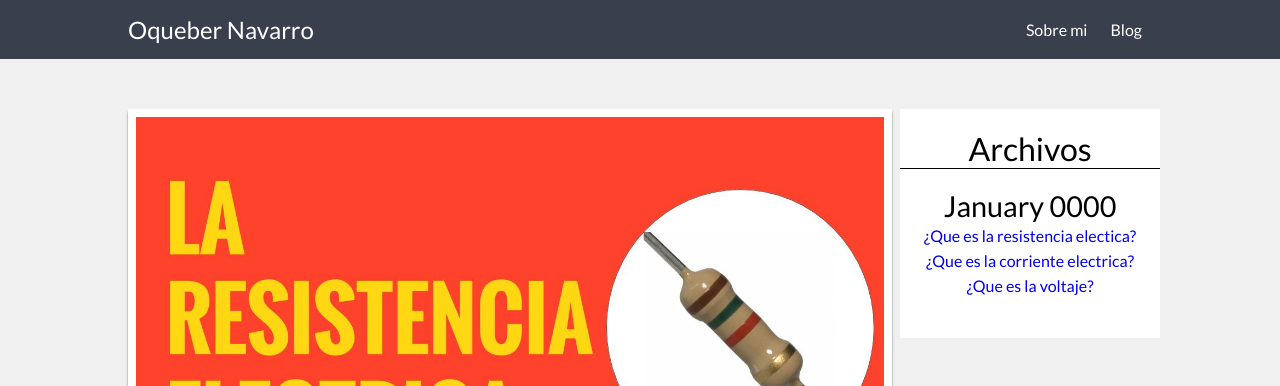
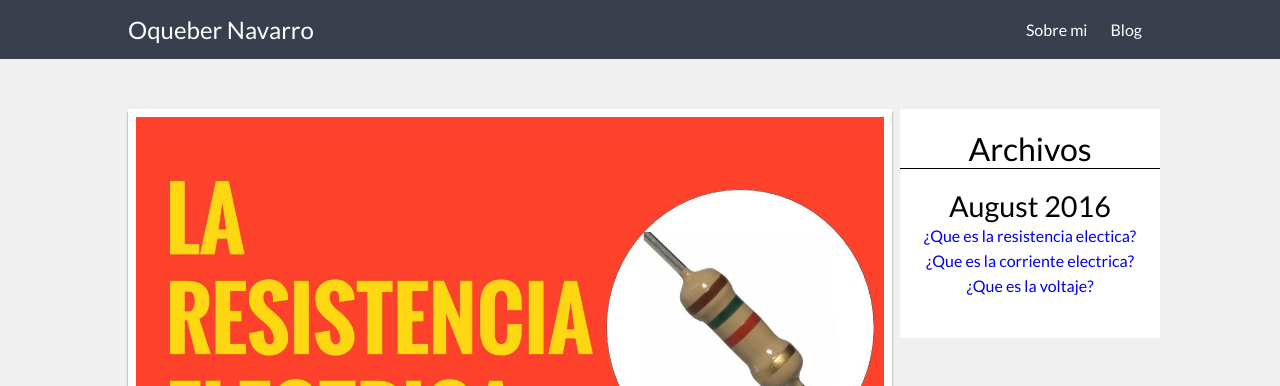
Before and after one commit to oqueber/oqueber-oqueber.github.io, a Jekyll site: the page built from blog/index.html, in a window 1280 px wide and 900 px high. Shown: the top 386 px of the window. Built offline with Jekyll 4.4.1, drawn with Linux system fonts in a browser that asks for light colours; nearby versions of some CDN libraries; the list of posts is cut into pages by our own code; comment, search, counter and statistics services are not loaded.

Commit message:
mejorando el archivo

```diff
--- a/blog/index.html
+++ b/blog/index.html
@@ -31,13 +31,13 @@ adsenseQuitar: 0
                <div style="background:#fff;text-align: center;padding-bottom:40px">
                     <h1 style="font-size:2em;padding-top: 20px; border-bottom: 1px solid black;">Archivos</h1>
                     {% for post in site.posts %}
-                         {% capture month %}{{ post.date | date: '%m%Y' }}{% endcapture %}
-                         {% capture nmonth %}{{ post.next.date | date: '%m%Y' }}{% endcapture %}
+                         {% capture month %}{{ post.fecha | date: '%m%Y' }}{% endcapture %}
+                         {% capture nmonth %}{{ post.next.fecha | date: '%m%Y' }}{% endcapture %}
                          {% if month != nmonth %}
                     {% if forloop.index != 1 %}
                </div>
                     {% endif %}
-                         <h2 style="font-size:1.8em;padding-top: 20px;">{{ post.date | date: '%B %Y' }}</h2>
+                         <h2 style="font-size:1.8em;padding-top: 20px;">{{ post.fecha | date: '%B %Y' }}</h2>
                <div>
                     {% endif %}
                     <p style="font-size:1em;padding:3px 0;"><a href="{{ post.url }}">{{ post.title }}</a></p>
```
